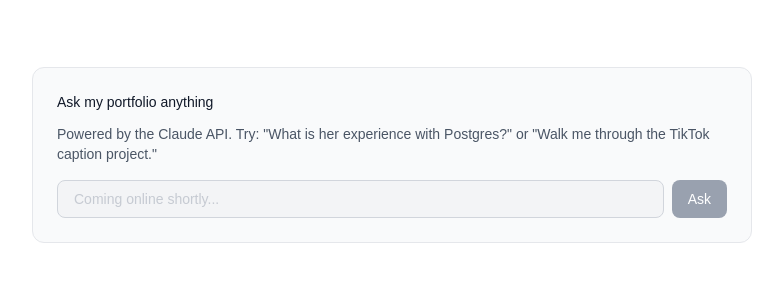
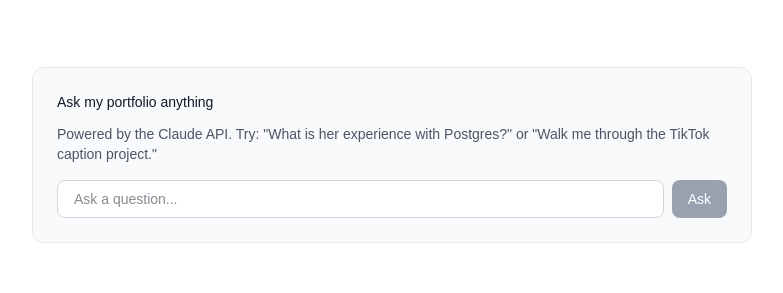
Before and after one commit to Adaakal/adaugo-fde-portfolio, a Next.js app: page / in a window 1280 px wide. Shown: the part 354-647 px from the top of the page, without its empty margins (248-1031 px from the left). Built offline with nearby package versions, Linux system fonts and the light colour scheme.

Commit message:
Actually wire AskBox into page.tsx

```diff
--- a/app/page.tsx
+++ b/app/page.tsx
@@ -1,3 +1,5 @@
+import AskBox from "./components/AskBox";
+
 export default function Home() {
   return (
     <main className="min-h-screen bg-white text-gray-900">
@@ -19,34 +21,10 @@ export default function Home() {
         </p>
       </section>
 
-      {/* Chat box placeholder */}
+      {/* Ask box */}
       <section className="max-w-3xl mx-auto px-6 pb-20">
-        <div className="border border-gray-200 rounded-xl p-6 bg-gray-50">
-          <p className="text-sm font-medium text-gray-900 mb-3">
-            Ask my portfolio anything
-          </p>
-          <p className="text-sm text-gray-600 mb-4">
-            Powered by the Claude API. Try: &quot;What is her experience with
-            Postgres?&quot; or &quot;Walk me through the TikTok caption
-            project.&quot;
-          </p>
-          <div className="flex gap-2">
-            <input
-              type="text"
-              placeholder="Coming online shortly..."
-              disabled
-              className="flex-1 px-4 py-2 border border-gray-300 rounded-lg text-sm bg-white disabled:bg-gray-100 disabled:text-gray-400"
-            />
-            <button
-              disabled
-              className="px-4 py-2 bg-gray-900 text-white rounded-lg text-sm font-medium disabled:bg-gray-400"
-            >
-              Ask
-            </button>
-          </div>
-        </div>
+        <AskBox />
       </section>
-
       {/* Projects header */}
       <section className="max-w-3xl mx-auto px-6 pb-8">
         <h2 className="text-3xl font-bold mb-2">Three projects</h2>
```
